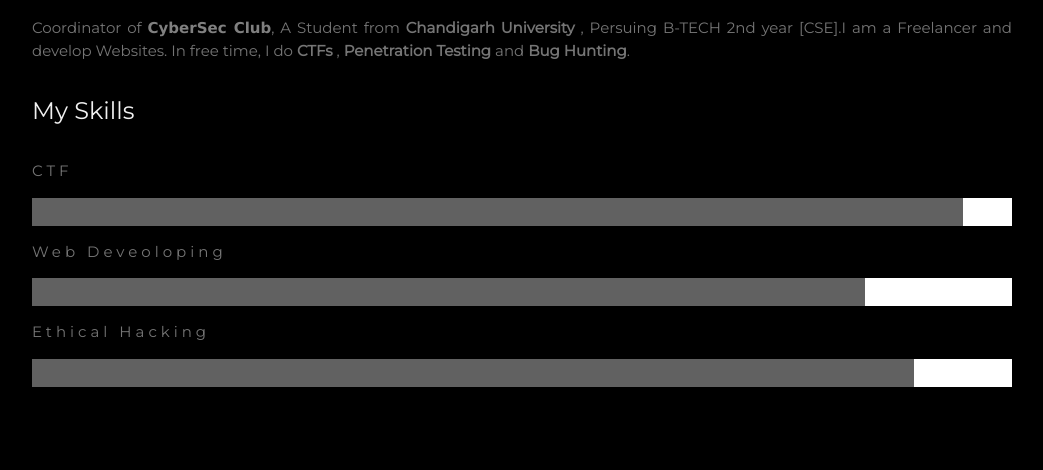
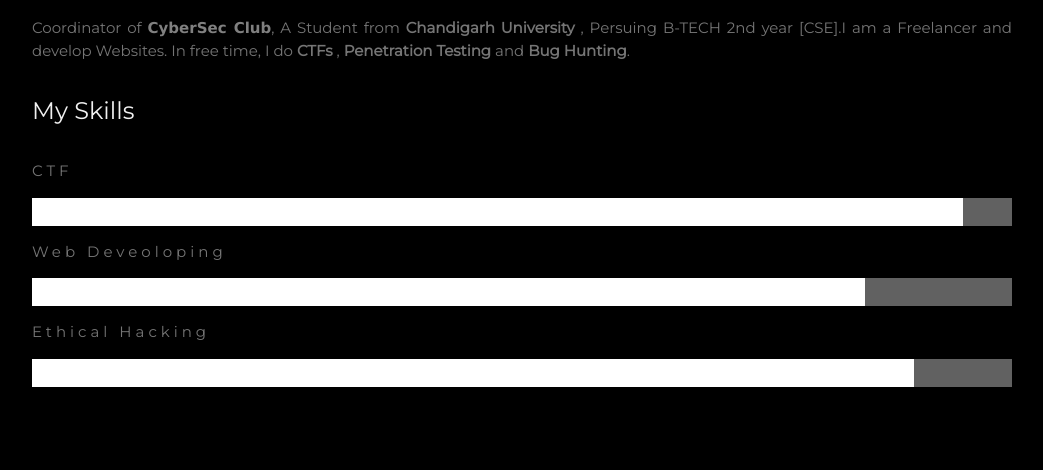
Before and after one commit to Shivani1337/Portfolio-Website, a plain HTML site: page Index.html in a window 1280 px wide. Shown: the part 320-790 px from the top of the page, without its empty margins (118-1161 px from the left). Drawn offline with nearby package versions, Linux system fonts and the light colour scheme.

Commit message:
Update Index.html

```diff
--- a/Index.html
+++ b/Index.html
@@ -35,16 +35,16 @@ body, h1,h2,h3,h4,h5,h6 {font-family: "Montserrat", sans-serif}
     </p>
     <h3 class="w3-padding-16 w3-text-light-grey">My Skills</h3>
     <p class="w3-wide">CTF </p>
-    <div class="w3-white">
-      <div class="w3-dark-grey" style="height:28px;width:95%"></div>
+    <div class="w3-dark-grey">
+      <div class="w3-white" style="height:28px;width:95%"></div>
     </div>
     <p class="w3-wide">Web Deveoloping</p>
-    <div class="w3-white">
-      <div class="w3-dark-grey" style="height:28px;width:85%"></div>
+    <div class="w3-dark-grey">
+      <div class="w3-white" style="height:28px;width:85%"></div>
     </div>
     <p class="w3-wide">Ethical Hacking</p>
-    <div class="w3-white">
-      <div class="w3-dark-grey" style="height:28px;width:90%"></div>
+    <div class="w3-dark-grey">
+      <div class="w3-white" style="height:28px;width:90%"></div>
     </div><br>
   </div>
 <!--
```
